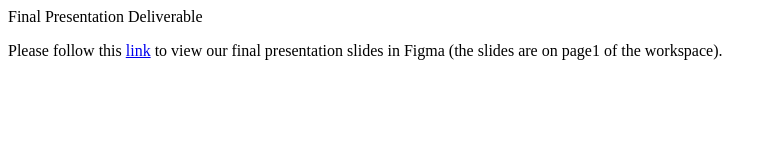
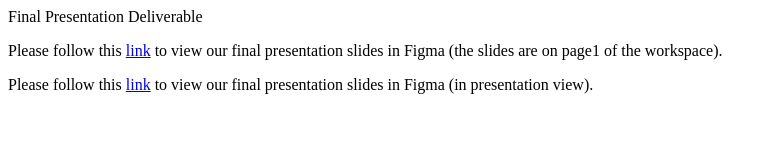
Before and after one commit to analise-b/applications2024spring, a plain HTML site: page soccer-league-app/final presentation/index.html in a window 1280 px wide. Shown: the whole page, without its empty margins (0-777 px from the left). Drawn offline with Linux system fonts and the light colour scheme.

Commit message:
final presentation

```diff
--- a/soccer-league-app/final presentation/index.html
+++ b/soccer-league-app/final presentation/index.html
@@ -6,5 +6,6 @@
     <body>
         <header>Final Presentation Deliverable</header>
         <p>Please follow this <a href="https://www.figma.com/file/VqeBHNNzGJxNF027ofdc1O/Soccer-League-App?type=design&node-id=0-1&mode=design&t=sPHpnjJdwsveISwd-0" target="_blank">link</a> to view our final presentation slides in Figma (the slides are on page1 of the workspace).</p>
+        <p>Please follow this <a href="https://www.figma.com/proto/VqeBHNNzGJxNF027ofdc1O/Soccer-League-App?type=design&node-id=81-2744&t=yZKkcPs4cYmPF2pd-0&scaling=scale-down&page-id=0%3A1" target="_blank">link</a> to view our final presentation slides in Figma (in presentation view).</p>
     </body>
 </html>
```
